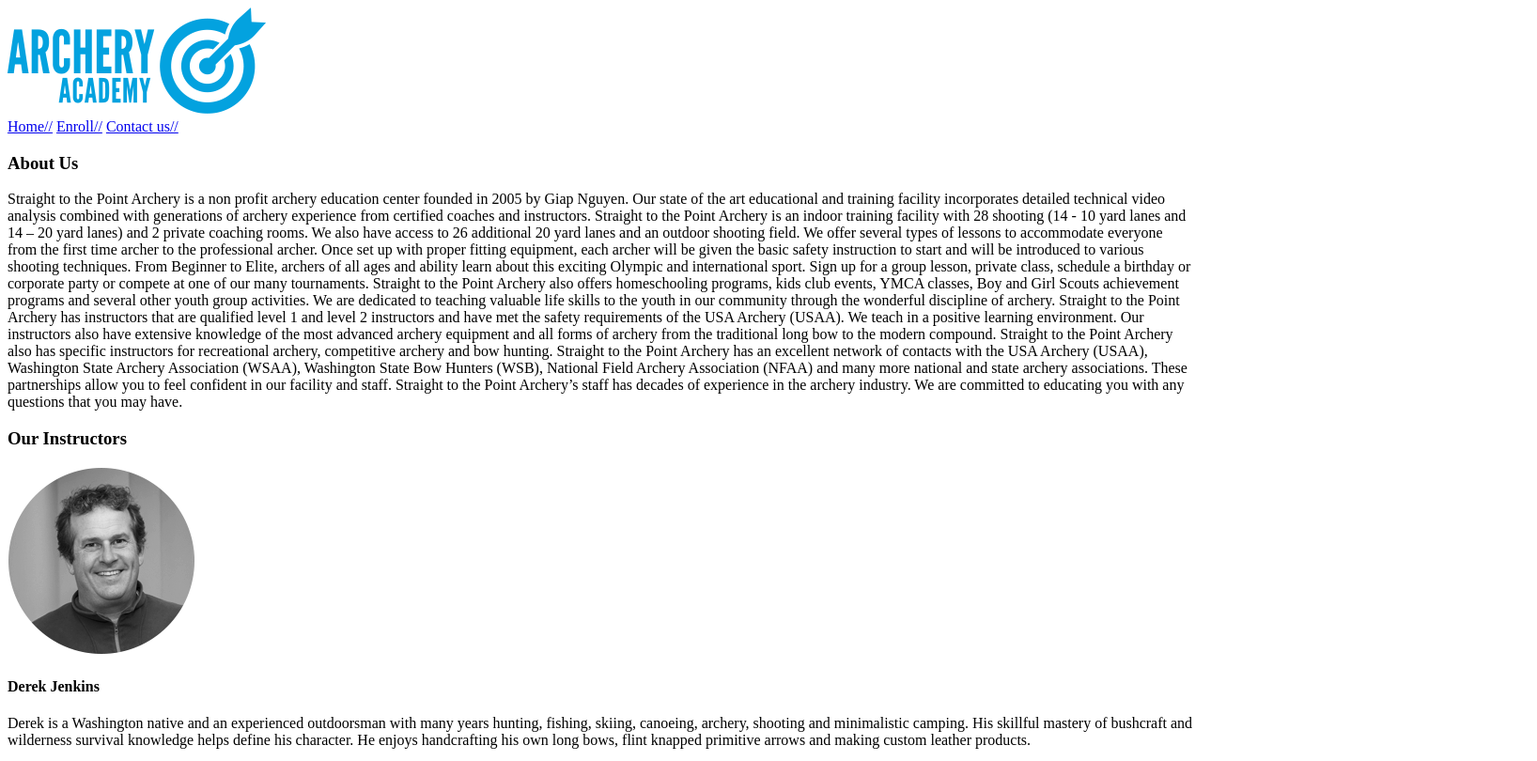
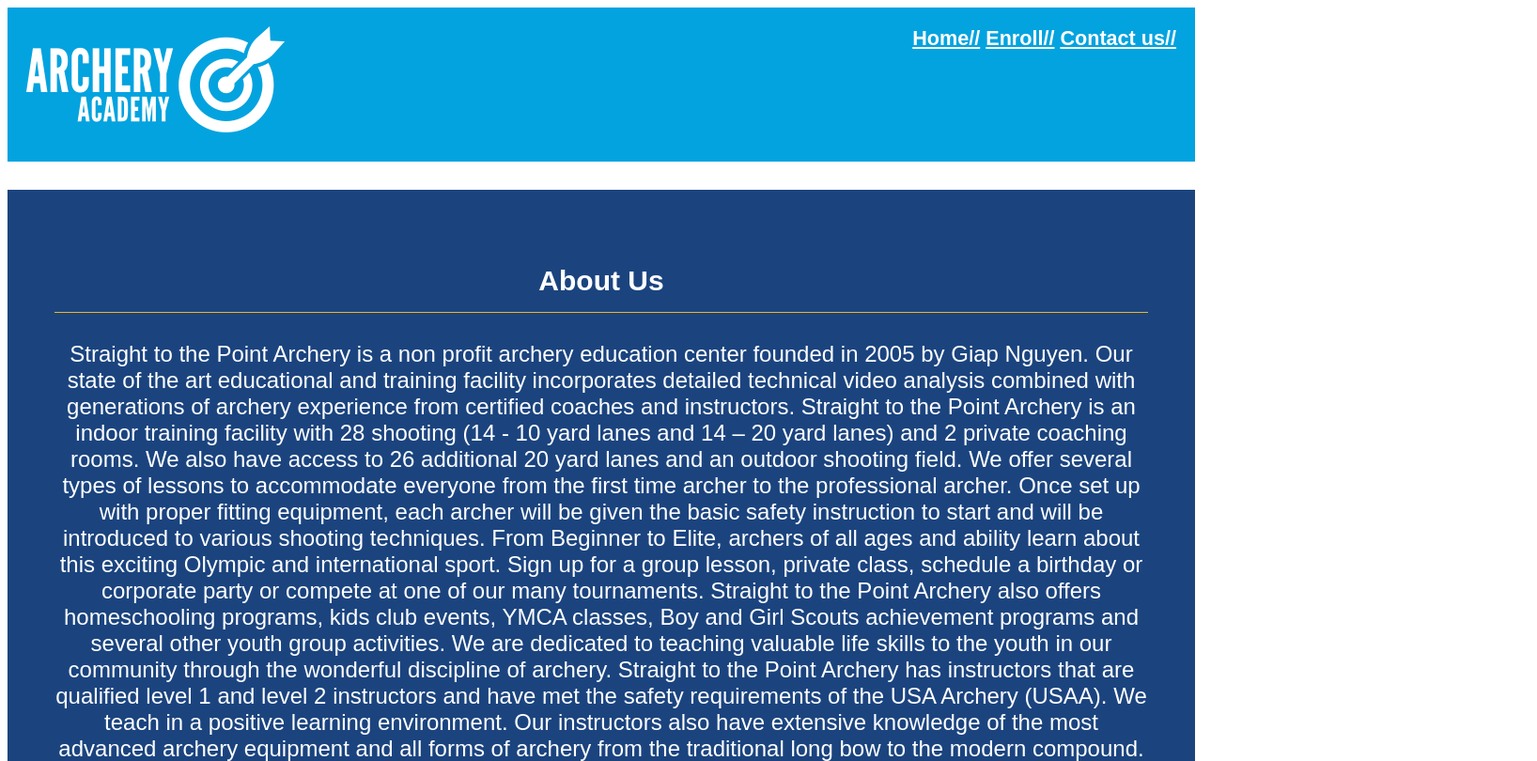
Before and after one commit to obenavente/portofolio-project, a plain HTML site: page about-us.html in a window 1280 px wide. Shown: the top 810 px of the page at 94% size, 1636 px wide, since content can reach past the window. Drawn offline with Linux system fonts and the light colour scheme.

Commit message:
css update assignment 7 UW

```diff
--- a/about-us.html
+++ b/about-us.html
@@ -3,19 +3,20 @@
   <head>
     <meta charset="utf-8">
     <title>Straight to the Point Archery About Us</title>
+      <link rel="stylesheet" type="text/css" href="css-style/stylesheet-2.css">
   </head>
   <body>
-<header>
-  <img src="archeryAcademy-logo-color.png" alt="image archeryacademylogo">
-  <aside>
-    <nav>
+<header class="grid-container">
+  <img class="grid-item-1" src="archeryAcademy-logo-white.png" alt="image archeryacademylogo">
+  <aside class="grid-item-2">
+    <nav >
       <a href="index.html">Home//</a>
       <a href="about-us.html">Enroll//</a>
       <a href="#">Contact us//</a>
     </nav>
   </aside>
 </header>
-<article>
+<article class="importan">
   <h3>About Us</h3>
    <p>Straight to the Point Archery is a non profit archery education center founded in 2005 by Giap Nguyen.  Our state of the art educational and training facility incorporates detailed technical video analysis combined with generations of archery experience from certified coaches and instructors.
 Straight to the Point Archery is an indoor training facility with  28 shooting (14 -  10 yard lanes and 14 – 20 yard lanes) and 2 private coaching rooms. We also have access to 26  additional  20 yard lanes  and an outdoor shooting field.  We offer several types of lessons to accommodate everyone from the first time archer to the professional archer. Once set up with proper fitting equipment, each archer will be given the basic safety instruction to start and will be introduced to various shooting techniques.
@@ -24,7 +25,7 @@
 </article>
 <section>
   <h3>Our Instructors</h3>
-  <article>
+  <article class="container">
     <div class="box">
       <img src="instructor-bio-image1.png" alt="image of the instructor">
       <h4>Derek Jenkins</h4>
@@ -43,14 +44,17 @@
     </article>
   </section>
 <footer>
-<img src="footerImage.jpg" alt="footer image">
-<p>aborpos nisto insi  tet  aut que  volupti beruptiberro to ex esseque invenienihil imaximu scideru ptistiusam consequunt</p>
-<a href="#"></a>
-<a href="#"></a>
-<p>Straight to the Point Archery 528 Nock Point Ln Tacoma, WA 98412</p>
-<p>archery-education@example.com</p>
-<p>(253)555-1010</p>
-<p>@2018 Archery Academy / Seattle</p>
+<img src="footerImage.jpg" alt="footer image" class="footer-image">
+ <div class="footer-container">
+    <img src="archeryAcademy-logo-white.png" alt="image archeryacademylogo">
+    <p>aborpos nisto insi  tet  aut que  volupti beruptiberro to ex esseque invenienihil imaximu scideru ptistiusam consequunt</p>
+    <a href="index.html">Home</a>
+    <a href="#">Contact us</a>
+    <p>Straight to the Point Archery 528 Nock Point Ln Tacoma, WA 98412</p>
+    <p>archery-education@example.com</p>
+    <p>(253)555-1010</p>
+    <p>@2018 Archery Academy / Seattle</p>
+ </div>
 </footer>
   </body>
 </html>
--- a/css-style/stylesheet-2.css
+++ b/css-style/stylesheet-2.css
@@ -0,0 +1,94 @@
+header {
+  background-color: #03a3df;
+  padding-bottom: 30px;
+  font-family: Arial, Helvetica, sans-serif;
+  font-size: 135%;
+  font-weight: bold;
+  padding-top: 20px;
+}
+header a {
+  color: white;
+}
+.importan {
+  background-color: #1b447f;
+  color: white;
+  padding: 50px;
+  margin-top: 30px;
+  text-align: center;
+  font-family: Arial, Helvetica, sans-serif;
+  font-size: 24px
+}
+.grid-container {
+          display: grid;
+  }
+.grid-item-1 {
+          grid-column-start: 1;
+          grid-column-end: 2;
+          grid-row-start: 1;
+          grid-row-end: 1;
+          padding-left: 20px;
+  }
+.grid-item-2 {
+    grid-column-start: 3;
+    grid-column-end: 3;
+    grid-row-start: 1;
+    grid-row-end: 1;
+    text-align: right;
+    padding-right: 20px;
+  }
+  footer {
+      position: relative;
+      color: white;
+      font-family: Arial, Helvetica, sans-serif;
+      font-size: 17px
+  }
+  .footer-container {
+    position: absolute;
+    top: 100px;
+    left: 50px;
+  }
+  .box {
+    height: 500px;
+    width: 400px;
+    font-family: Arial, Helvetica, sans-serif;
+    font-size: 17px;
+    background-color: #1b447f;
+    color: white;
+    padding: 20px;
+  }
+  .container {
+    display: flex;
+    text-align: center;
+    justify-content: center;
+    justify-content: space-around;
+    margin-bottom: 150px;
+  }
+  section h3 {
+    background-color: #1b447f;
+    text-align: center;
+    font-family: Arial, Helvetica, sans-serif;
+    font-size: 24px;
+    color: white;
+    width: 400px;
+    padding: 20px;
+    display: block;
+    margin: 25px auto;
+    border-radius: 10px 100px / 120px;
+  }
+div h4 {
+  border-bottom-style: solid;
+  border-bottom-color: #ecb722;
+  height: 50px;
+  font-size: 24px;
+  border-width: thin;
+}
+article h3 {
+  border-bottom-style: solid;
+  border-bottom-color: #ecb722;
+  height: 50px;
+  font-size: 30px;
+  border-width: thin;
+}
+.footer-image {
+  width: 100%
+}
--- a/css-style/stylesheet.css
+++ b/css-style/stylesheet.css
@@ -54,7 +54,7 @@
   font-family: Arial, Helvetica, sans-serif;
   font-size: 24px;
   font-weight: bold;
-  background-color:#444444;
+  background-color:#1b447f;
   padding-top: 20px;
   padding-bottom: 20px;
   padding-right: 30px;
@@ -62,12 +62,24 @@
   color: white;
   display: block;
   margin: 25px auto;
+  border-radius: 10px 100px / 120px;
 }
 h3 {
+  height: 40px;
+  width: 455px;
   text-align: center;
   font-family: Arial, Helvetica, sans-serif;
-  font-size: 20px;
+  font-size: 24px;
   font-weight: bold;
+  background-color:#1b447f;
+  padding-top: 20px;
+  padding-bottom: 20px;
+  padding-right: 30px;
+  padding-left: 30px;
+  color: white;
+  display: block;
+  margin: 25px auto;
+  border-radius: 10px 100px / 120px;
 }
 .box-2 {
   height: 155px;
@@ -99,3 +111,6 @@
   top: 100px;
   left: 50px;
 }
+.footer-image {
+  width: 100%
+}
```
Also changed, not shown: index.html (+2 -2 lines).
